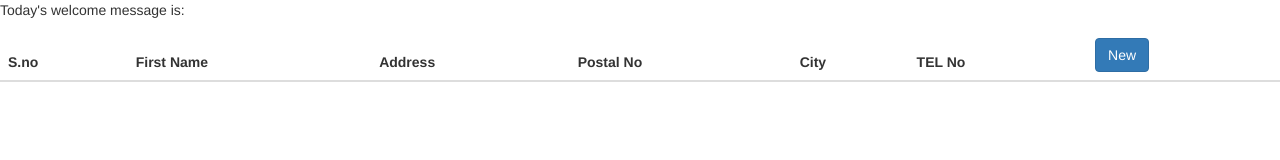
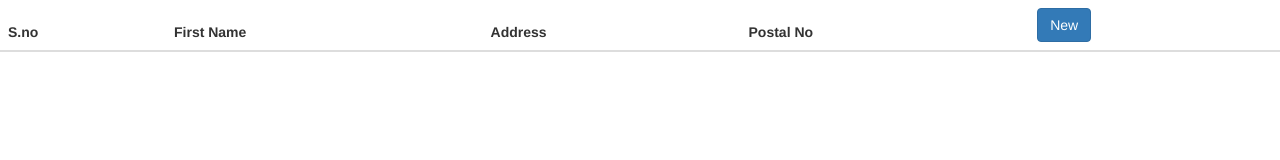
Before and after one commit to dawalasatish/http-get-services, a plain HTML site: page index.html in a window 1280 px wide. Drawn offline with nearby package versions, Linux system fonts and the light colour scheme; no server answers.

Commit message:
Add files via upload

```diff
--- a/index.html
+++ b/index.html
@@ -7,9 +7,6 @@
 <body>
 
 <div ng-app="myApp" ng-controller="myCtrl">
-
-<p>Today's welcome message is:</p>
-
   <div class="row">
             <div class="col-md-12 col-lg-12">
         <div class="table-responsive">
@@ -23,11 +20,7 @@
                    <th>First Name</th>
                      <th >Address</th>
                      <th>Postal No</th>
-                     <th>City</th>
-                     <th>TEL No</th>
-
-
-                       <th><button type="button" class="btn btn-primary">New</button> </th>
+                    <th><button type="button" class="btn btn-primary">New</button> </th>
                    </thead>
     <tbody>
 
@@ -36,7 +29,6 @@
         <td>{{x1.sha}}</td>
         <td>{{x1.url}}</td>
         <td>{{x1.commit.committer.name}}</td>
-        <td>{{x1.events_url}}</td>
         <td class="text-center"><p><button class="btn btn-danger btn-xs"><span class="glyphicon glyphicon-pencil"></span></button></p></td>
     </tr>
 
```
Also changed, not shown: 1 other file.
